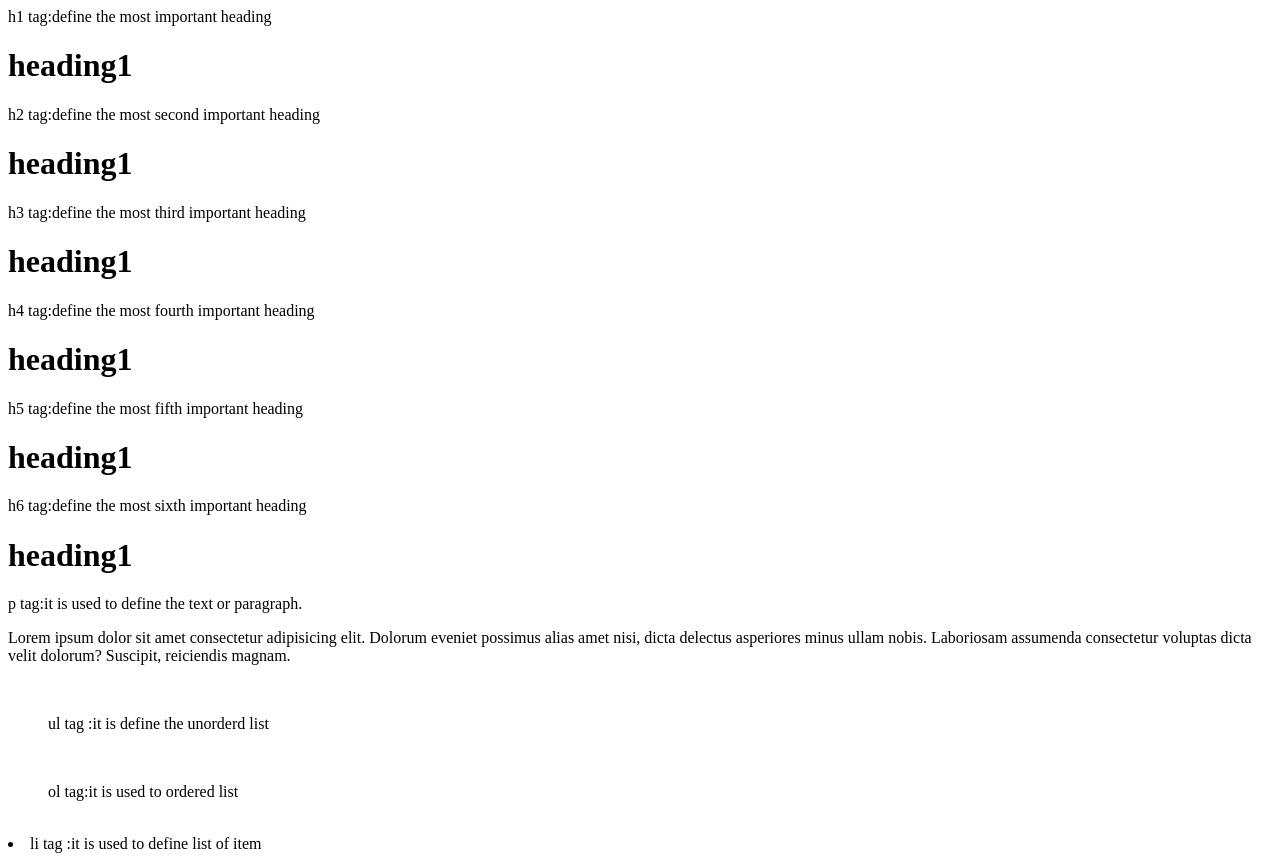
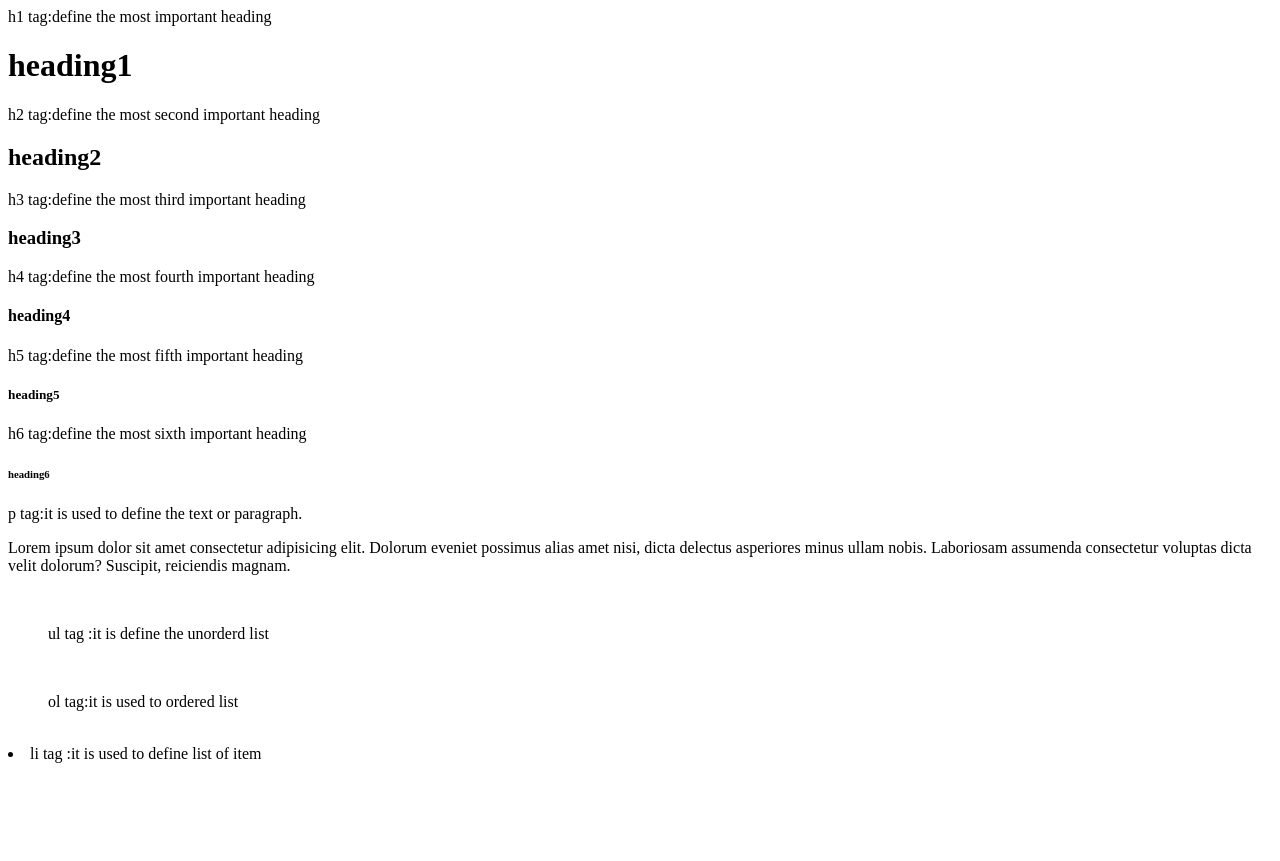
Before and after one commit to komal493/html-and-css, a plain HTML site: page Day1/index.html in a window 1280 px wide. After the commit the page ends 800 px from the top, so only its background shows below. Drawn offline with Linux system fonts and the light colour scheme.

Commit message:
edit code

```diff
--- a/Day1/index.html
+++ b/Day1/index.html
@@ -7,11 +7,11 @@
 </head>
 <body>
     h1 tag:define the most important heading <h1>heading1</h1>
-    h2 tag:define the most second important heading <h1>heading1</h1>
-    h3 tag:define the most  third important heading <h1>heading1</h1>
-    h4 tag:define the most fourth important heading <h1>heading1</h1>
-    h5 tag:define the most fifth important heading <h1>heading1</h1>
-    h6 tag:define the most sixth important heading <h1>heading1</h1>
+    h2 tag:define the most second important heading <h2>heading2</h2>
+    h3 tag:define the most  third important heading <h3>heading3</h3>
+    h4 tag:define the most fourth important heading <h4>heading4</h4>
+    h5 tag:define the most fifth important heading <h5>heading5</h5>
+    h6 tag:define the most sixth important heading <h6>heading6</h6>
     p tag:it is used to define the text or paragraph.
     <p>Lorem ipsum dolor sit amet consectetur adipisicing elit. Dolorum eveniet possimus alias amet nisi, dicta delectus asperiores minus ullam nobis. Laboriosam assumenda consectetur voluptas dicta velit dolorum? Suscipit, reiciendis magnam.</p><br>
     <ul>ul tag :it is define the unorderd list</ul><br>
```
